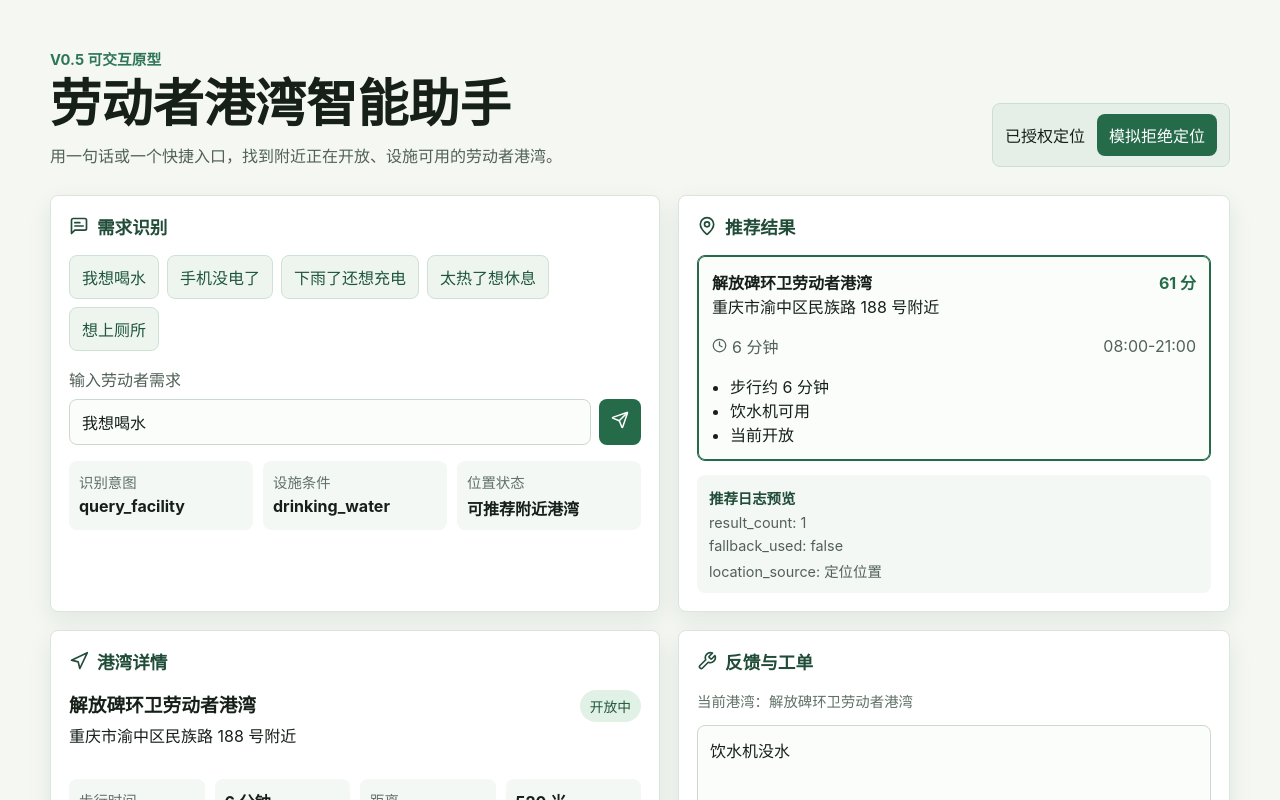
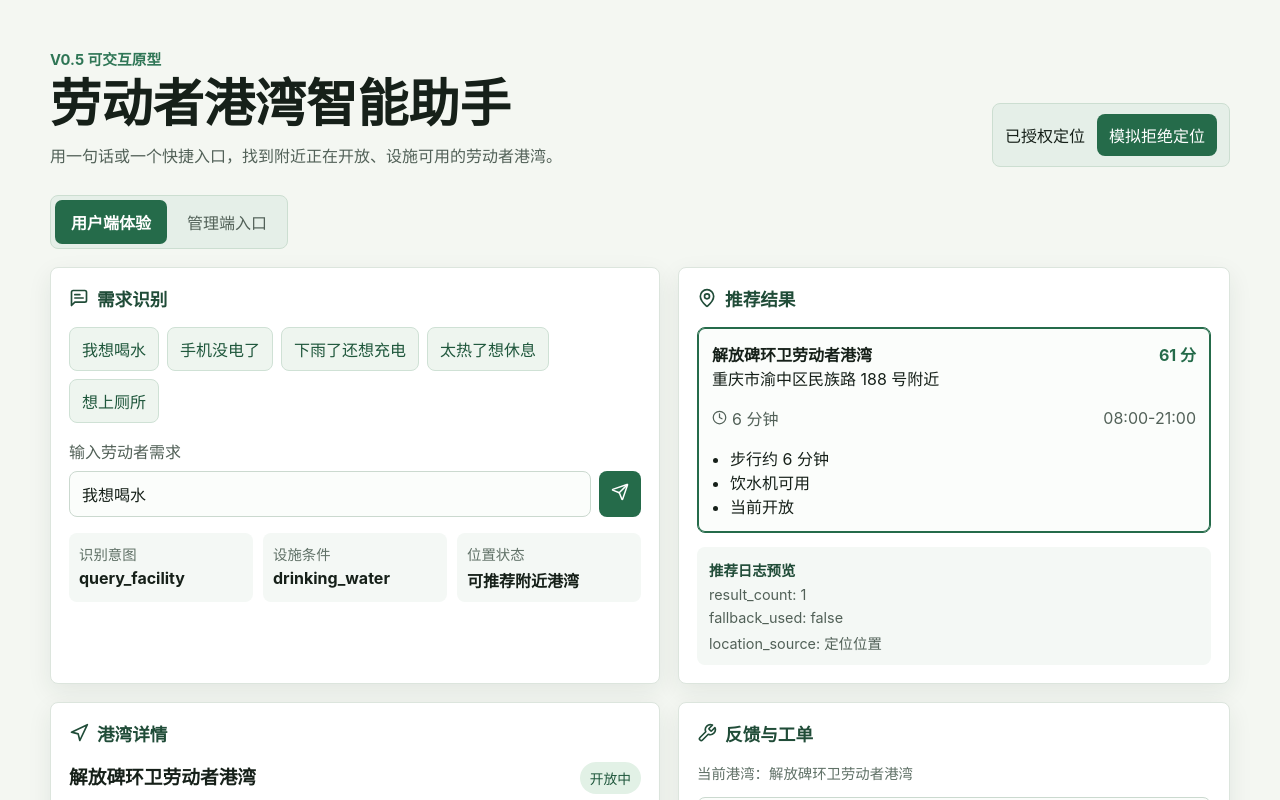
Before and after one commit to lightwhite018-max/-Agent, a React (Vite) app: page / in a window 1280 px wide. Shown: the top 800 px of the page. Built offline with nearby package versions, Linux system fonts and the light colour scheme.

Commit message:
基础路由/视图分区

```diff
--- a/src/App.tsx
+++ b/src/App.tsx
@@ -8,8 +8,11 @@ import { manualLocations } from "./data/locations";
 import { prototypeApi } from "./services/prototypeApi";
 import type { FacilityStatus, HarborStatus, ReportTicket } from "./types";
 
+type AppView = "worker" | "admin";
+
 export function App() {
   const initialState = useMemo(() => prototypeApi.loadState(), []);
+  const [activeView, setActiveView] = useState<AppView>("worker");
   const [query, setQuery] = useState("我想喝水");
   const [harborData, setHarborData] = useState(initialState.harbors);
   const [hasLocation, setHasLocation] = useState(true);
@@ -86,6 +89,16 @@ export function App() {
         </div>
       </section>
 
+      <nav className="view-tabs" aria-label="原型视图">
+        <button className={activeView === "worker" ? "active" : ""} type="button" onClick={() => setActiveView("worker")}>
+          用户端体验
+        </button>
+        <button className={activeView === "admin" ? "active" : ""} type="button" onClick={() => setActiveView("admin")}>
+          管理端入口
+        </button>
+      </nav>
+
+      {activeView === "worker" ? (
         <section className="workspace-grid">
           <RequestPanel
             query={query}
@@ -113,7 +126,9 @@ export function App() {
             onReportTextChange={setReportText}
             onSubmitReport={submitReport}
           />
-
+        </section>
+      ) : (
+        <section className="admin-view">
           <AdminPanel
             harbors={harborData}
             tickets={tickets}
@@ -122,6 +137,7 @@ export function App() {
             onResetDemoData={resetDemoData}
           />
         </section>
+      )}
     </main>
   );
 }
--- a/src/styles.css
+++ b/src/styles.css
@@ -95,9 +95,38 @@ h3 {
   padding: 9px 12px;
 }
 
+.view-tabs {
+  display: inline-flex;
+  gap: 4px;
+  background: #e5efe8;
+  border: 1px solid #ccded1;
+  border-radius: 8px;
+  margin-bottom: 18px;
+  padding: 4px;
+}
+
+.view-tabs button {
+  border: 0;
+  border-radius: 7px;
+  background: transparent;
+  color: #526158;
+  padding: 10px 16px;
+}
+
+.view-tabs button.active {
+  background: #256b4a;
+  color: #fff;
+  font-weight: 700;
+}
+
 .workspace-grid {
   display: grid;
   grid-template-columns: minmax(0, 1.05fr) minmax(0, 0.95fr);
+  gap: 18px;
+}
+
+.admin-view {
+  display: grid;
   gap: 18px;
 }
 
@@ -472,6 +501,12 @@ textarea {
     display: grid;
   }
 
+  .view-tabs {
+    display: grid;
+    grid-template-columns: 1fr 1fr;
+    width: 100%;
+  }
+
   .agent-result,
   .detail-grid,
   .admin-summary,
```
Also changed, not shown: 1 other file (tests, documents, lock files or other folders). Lines whose indentation alone changed are shown as unchanged.
